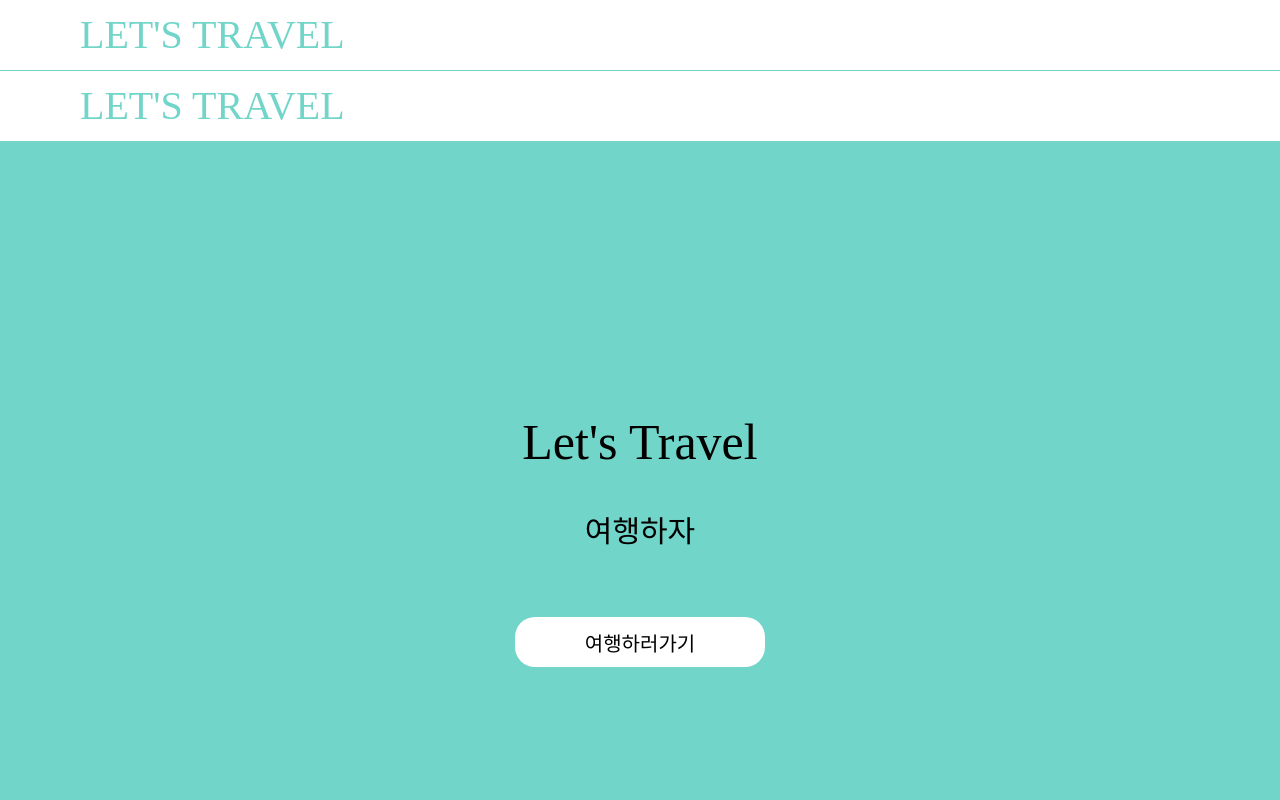
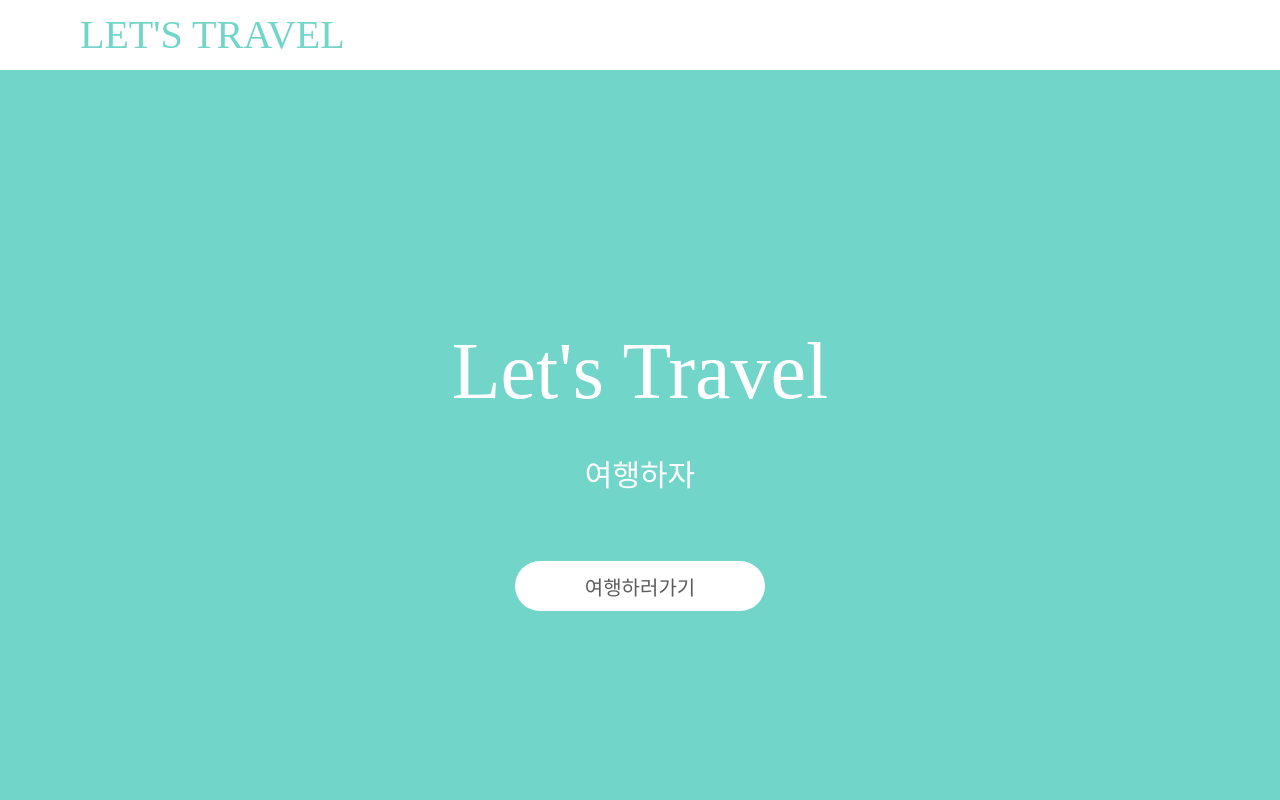
Before and after one commit to h0ngwon/lets-travel, a React (Create React App) app: page / in a window 1280 px wide. Shown: the top 800 px of the page. Built offline with nearby package versions, Linux system fonts and the light colour scheme; no server answers.

Commit message:
Feat: survey 타입데이터 저장 수정중

```diff
--- a/src/components/Home.jsx
+++ b/src/components/Home.jsx
@@ -1,9 +1,7 @@
 import React from 'react';
-import { useEffect } from 'react';
 import styled from 'styled-components';
 import Swal from 'sweetalert2';
 import { useNavigate } from 'react-router-dom';
-import Navbar from './ui/Navbar';
 import {
     createUserWithEmailAndPassword,
     signInWithEmailAndPassword,
@@ -386,7 +384,6 @@ const Home = () => {
 
     return (
         <>
-            <Navbar />
             <StPage>
                 <StContainer>
                     <StH1>Let's Travel</StH1>
@@ -427,12 +424,15 @@ const StContainer = styled.div`
 `;
 
 const StH1 = styled.h1`
-    font-size: 50px;
+    font-size: 80px;
+    font-family: Kalimar;
+    color: white;
     margin-bottom: 50px;
 `;
 
 const StH2 = styled.h2`
     font-size: 30px;
+    color: white;
     margin-bottom: 70px;
 `;
 
@@ -440,7 +440,13 @@ const StBtn = styled.button`
     width: 250px;
     height: 50px;
     border: none;
-    border-radius: 20px;
+    border-radius: 50px;
+    color: #5c5c5c;
     background-color: white;
     font-size: 20px;
+    cursor: pointer;
+    &:hover {
+        transform: scale(1.05);
+        transition: 0.3s;
+    }
 `;
--- a/src/components/ui/Navbar.jsx
+++ b/src/components/ui/Navbar.jsx
@@ -60,7 +60,6 @@ const MainLogo = styled.h1`
     justify-content: flex-start;
     align-items: center;
     padding-left: 80px;
-    height: 50px;
     color: #71d5c9;
     font-size: 40px;
     font-family: Kalimar;
@@ -71,9 +70,10 @@ const LogoutBtn = styled.button`
     margin-right: 50px;
     font-size: 20px;
     color: #71d5c9;
-    border: #71d5c9 solid 2px;
-    border-radius: 5px;
+    /* border: #71d5c9 solid 2px;
+    border-radius: 5px; */
     background-color: white;
+    border-style: none;
     font-family: Milton Keynes;
     cursor: pointer;
 `;
```
